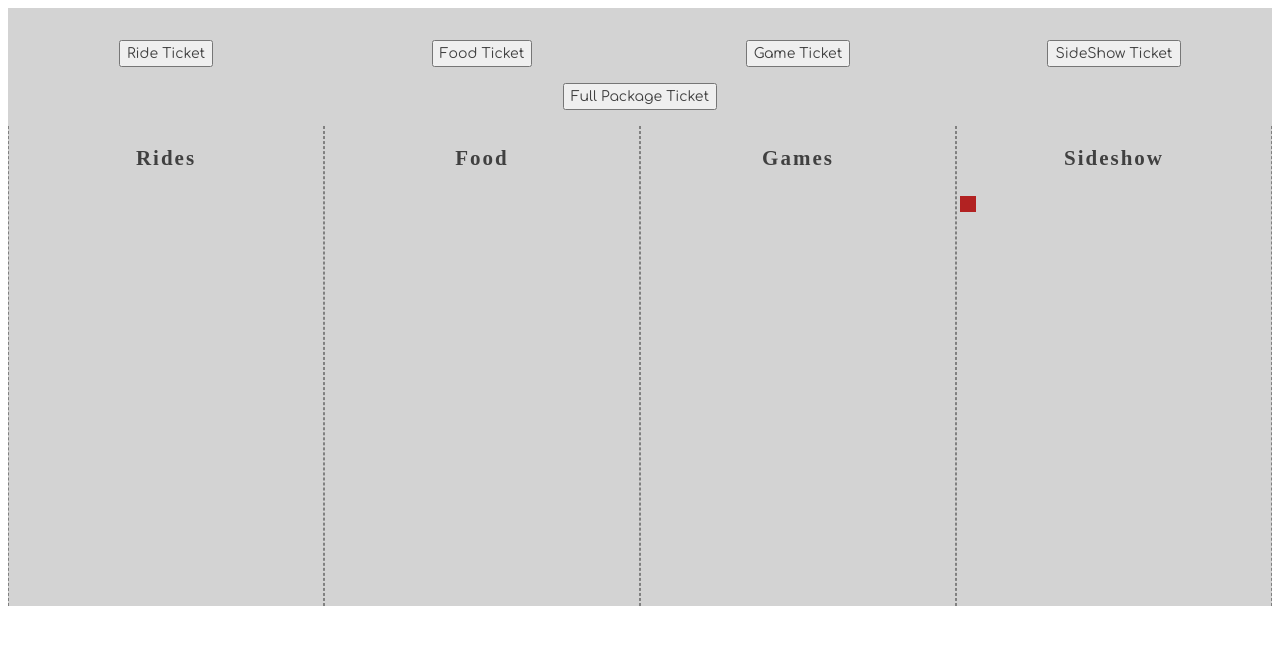
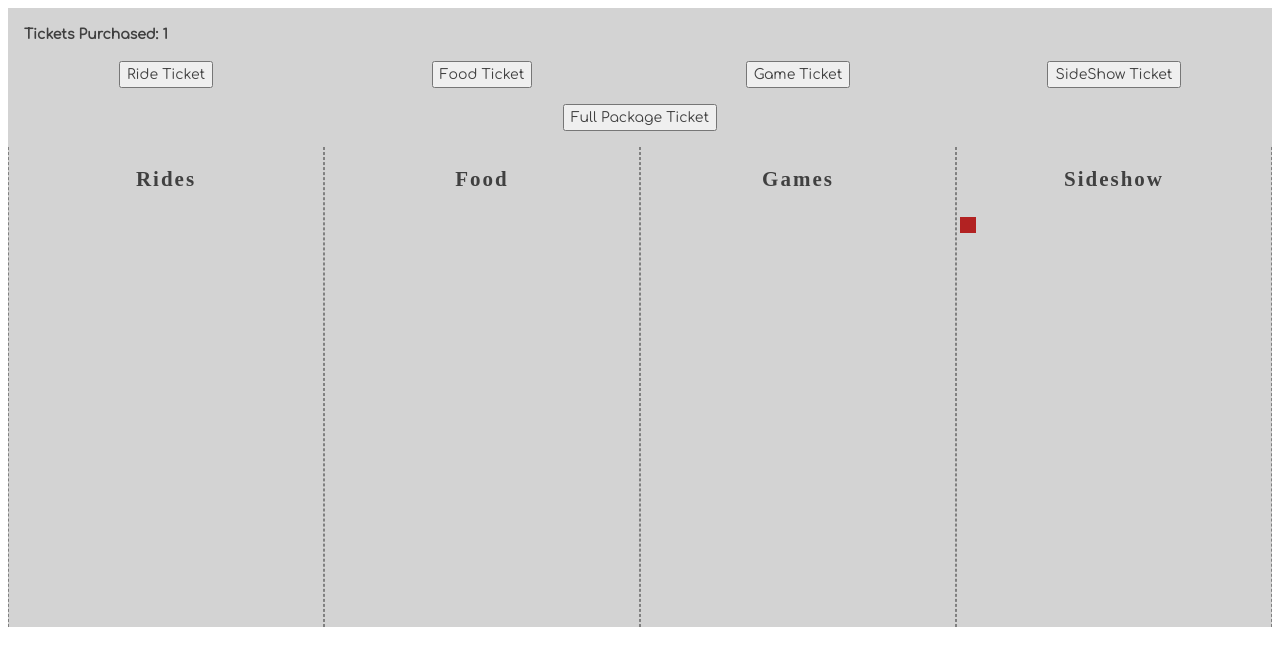
Before and after one commit to CtrlVaultDel/nss-state-fair, a plain HTML site: page index.html in a window 1280 px wide. Both pictures are taken after a click on the button "SideShow Ticket". Drawn offline with Linux system fonts and the light colour scheme; a web font is replaced by a local one.

Commit message:
Added functioning ticket counter at the top of the DOM

```diff
--- a/index.html
+++ b/index.html
@@ -8,8 +8,13 @@
 
     <body>
         <main id="state-fair">
-            <section class="customers"> </section>
-            <section class="entry"> </section>
+            <section class="ticketsPurchased">
+                <div class="ticketsPurchased__text">Tickets Purchased:&nbsp;</div>
+                <div class="ticketsPurchased__value">0</div>
+            </section>
+            <section class="entry">
+                <!-- Buttons will be placed here via JS -->
+            </section>
             <section class="attractions">
                 <div class="attraction">
                     <h1>Rides</h1>
--- /dev/null
+++ b/scripts/customers/customers.js
@@ -0,0 +1,18 @@
+// Selectors
+const eventHub = document.querySelector("#state-fair");
+const targetElement = document.querySelector(".ticketsPurchased__value");
+
+export const totalCustomers = () => {
+    // If a package ticket is purchased, increment the total tickets by 4
+    eventHub.addEventListener("fullPackageTicketPurchased", () => ticketPurchase(4))
+
+    // If a single ticket is purchased, increment the total tickets by 1
+    eventHub.addEventListener("foodTicketPurchased", () => ticketPurchase(1))
+    eventHub.addEventListener("gameTicketPurchased", () => ticketPurchase(1))
+    eventHub.addEventListener("rideTicketPurchased", () => ticketPurchase(1))
+    eventHub.addEventListener("sideshowTicketPurchased", () => ticketPurchase(1))
+}
+
+// Function that adds a specified number of tickets to the total
+const ticketPurchase = (numOfTickets) =>
+    targetElement.innerHTML = parseInt(targetElement.innerHTML) + numOfTickets;
--- a/scripts/food/foodTicketHolder.js
+++ b/scripts/food/foodTicketHolder.js
@@ -1,3 +1,4 @@
+// Selectors
 const foodContentTarget = document.querySelector(".food");
 const eventHub = document.querySelector("#state-fair");
 
--- a/scripts/games/gameTicketHolder.js
+++ b/scripts/games/gameTicketHolder.js
@@ -1,3 +1,4 @@
+// Selectors
 const gameContentTarget = document.querySelector(".games");
 const eventHub = document.querySelector("#state-fair");
 
--- a/scripts/main.js
+++ b/scripts/main.js
@@ -5,6 +5,7 @@ import { foodTicketHolder } from "./food/foodTicketHolder.js";
 import { gameTicketHolder } from "./games/gameTicketHolder.js";
 import { sideshowTicketHolder } from "./sideshows/sideshowTicketHolder.js";
 import { fullPackageTicketHolder } from "./bigSpender/fullPackageTicketHolder.js";
+import { totalCustomers } from "./customers/customers.js";
 
 // Set up the ticket booth
 ticketBooth();
@@ -23,3 +24,6 @@ sideshowTicketHolder();
 
 // Provide functionality to the Full Package Ticket button
 fullPackageTicketHolder();
+
+// Provide functionality to the total tickets purchased at the top
+totalCustomers();
--- a/scripts/rides/rideTicketHolder.js
+++ b/scripts/rides/rideTicketHolder.js
@@ -1,3 +1,4 @@
+// Selectors
 const rideContentTarget = document.querySelector(".rides");
 const eventHub = document.querySelector("#state-fair");
 
--- a/scripts/sideshows/sideshowTicketHolder.js
+++ b/scripts/sideshows/sideshowTicketHolder.js
@@ -1,3 +1,4 @@
+// Selectors
 const sideshowContentTarget = document.querySelector(".sideshow");
 const eventHub = document.querySelector("#state-fair");
 
--- a/styles/main.css
+++ b/styles/main.css
@@ -79,9 +79,10 @@ body{
     background-color: firebrick;
 }
 
-.customers {
+.ticketsPurchased {
     font-weight: 700;
     padding: 1rem;
+    display:flex;
 }
 
 .entry{
```
